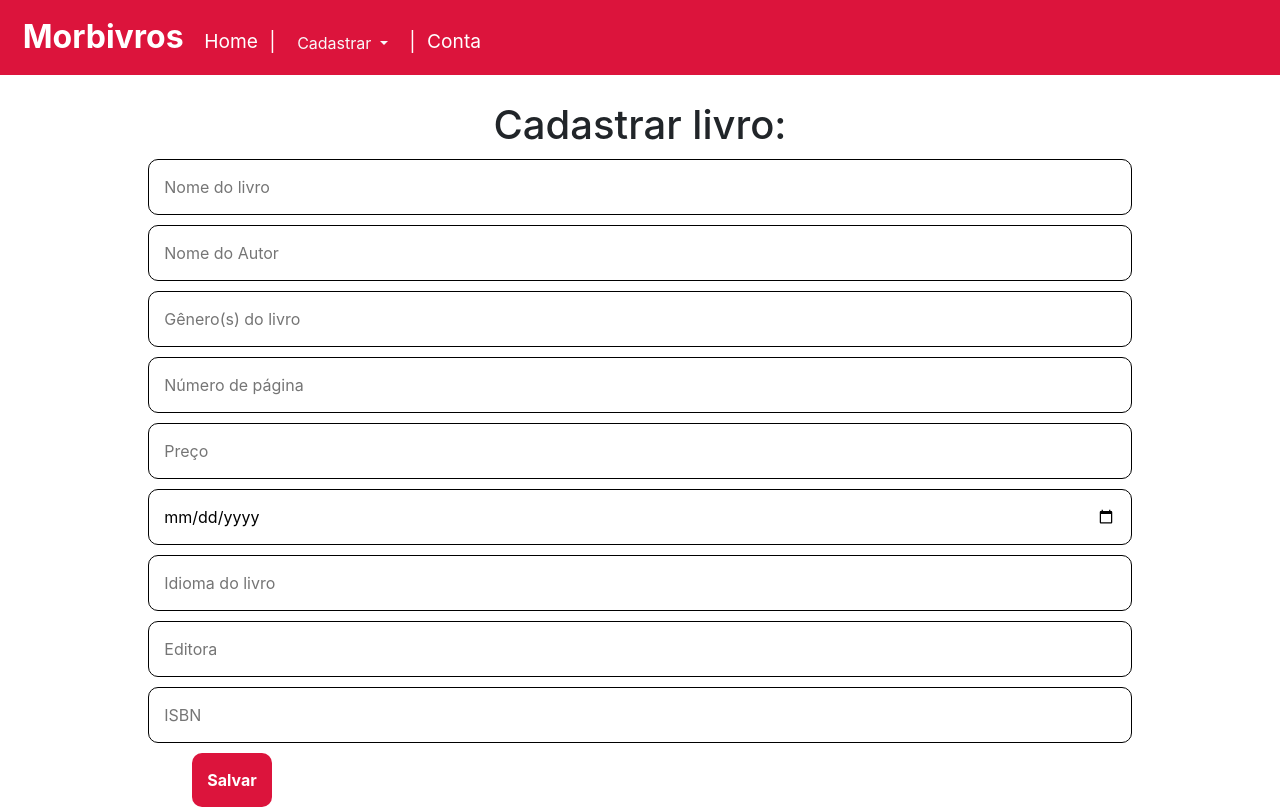
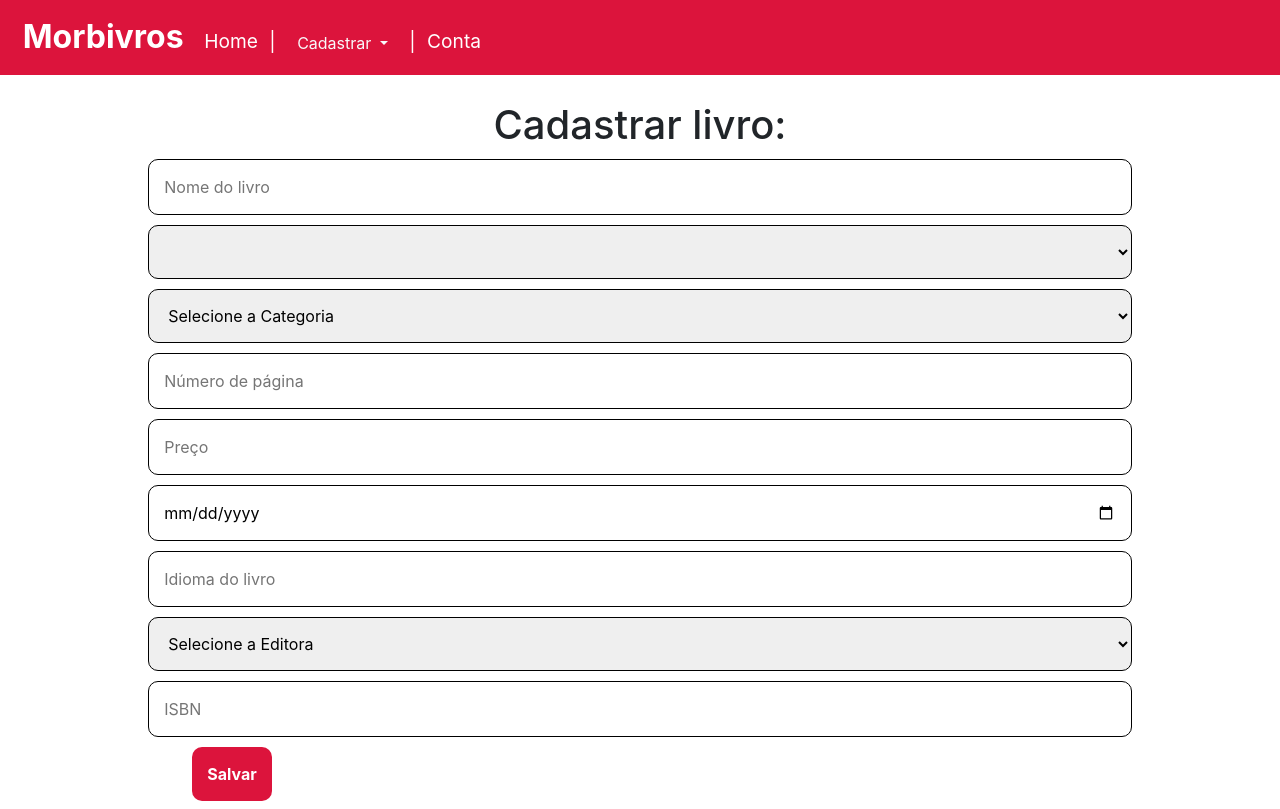
Before and after one commit to PauloK3tchup/lista2-o-inimigo-agora-e-ovo, a Vue app: page /livros in a window 1280 px wide. Shown: the top 809 px of the page. Built offline with nearby package versions, Linux system fonts and the light colour scheme.

Commit message:
Adição do select

```diff
--- a/src/views/LiView.vue
+++ b/src/views/LiView.vue
@@ -77,20 +77,18 @@ export default {
         v-model="novo_livro"
         @keypress.enter="salvar"
       />
-      <input
-        type="text"
-        placeholder="Nome do Autor"
-        id="nome_autor"
-        v-model="novo_autor"
-        @keypress.enter="salvar"
-      />
-      <input
-        type="text"
-        placeholder="Gênero(s) do livro"
-        id="nome_genero"
-        v-model="novo_genero"
-        @keypress.enter="salvar"
-      />
+      <select name="Selecione o Autor" v-model="novo_autor" id="autor">
+        <option value="" disabled selected>Selecione o Autor</option>
+        <option value="Monteiro Meusaco">Monteiro Meusaco</option>
+        <option value="JK Rola">JK Rola</option>
+        <option value="Machaahc de assiss">Machaahc de assiss</option>
+      </select>
+      <select name="Selecione a categoria" v-model="novo_genero" id="genero">
+        <option value="" disabled selected>Selecione a Categoria</option>
+        <option value="Ação">Ação</option>
+        <option value="Mistério">Mistério</option>
+        <option value="Aventura">Aventura</option>
+      </select>
       <input
         type="number"
         placeholder="Número de página"
@@ -119,13 +117,12 @@ export default {
         v-model="novo_idioma"
         @keypress.enter="salvar"
       />
-      <input
-        type="text"
-        placeholder="Editora"
-        id="nome_editora"
-        v-model="nova_editora"
-        @keypress.enter="salvar"
-      />
+      <select name="Selecione a Editora" v-model="nova_editora" id="editora">
+        <option value="" disabled selected>Selecione a Editora</option>
+        <option value="A">A</option>
+        <option value="B">B</option>
+        <option value="C">C</option>
+      </select>
       <input
         type="text"
         placeholder="ISBN"
@@ -208,7 +205,8 @@ th {
   justify-content: center;
 }
 
-.inputs input {
+.inputs input,
+select {
   border-radius: 10px;
   padding: 15px;
   border: solid 1px;
```
